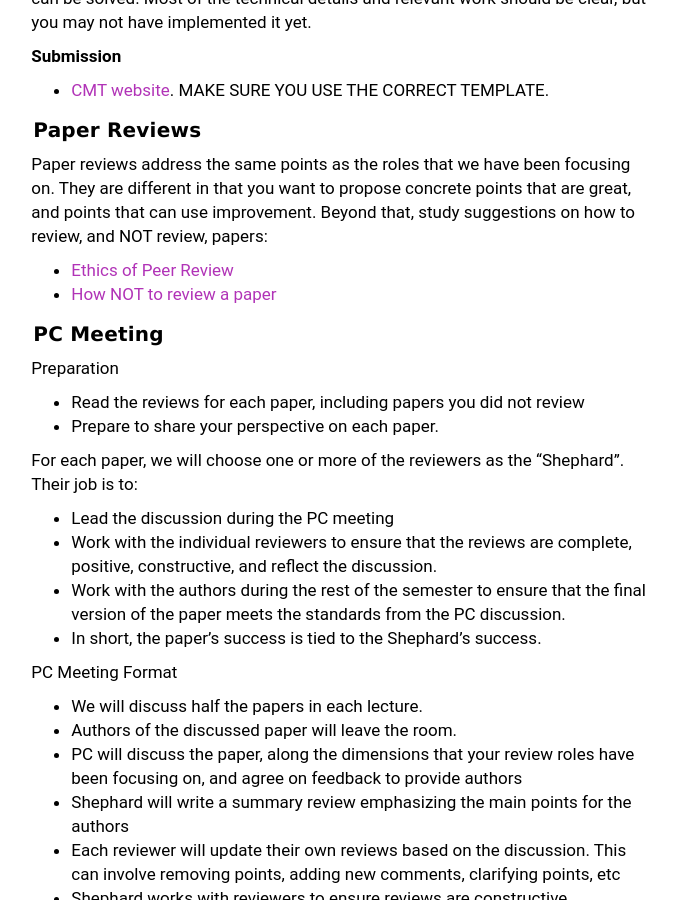
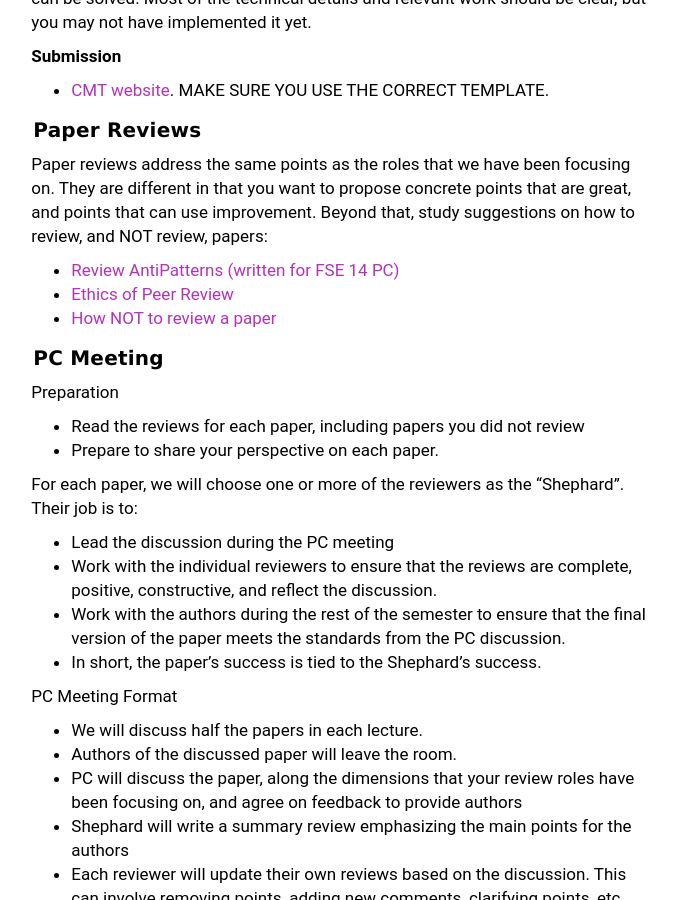
Before and after one commit to wzao1515/w6113.github.io, a Jekyll site: the page built from projects.md, in a window 1280 px wide and 900 px high, scrolled down 1979 px. Shown: the whole window, without its empty margins (293-970 px from the left). Built offline with Jekyll 4.4.1, drawn with Linux system fonts in a browser that asks for light colours.

Commit message:
updated website

```diff
--- a/projects.md
+++ b/projects.md
@@ -98,6 +98,7 @@ In short, I expect that you have a much clearer idea about the problem _and_ how
 
 Paper reviews address the same points as the roles that we have been focusing on.  They are different in that you want to propose concrete points that are great, and points that can use improvement.  Beyond that, study suggestions on how to review, and NOT review, papers:
 
+* [Review AntiPatterns (written for FSE 14 PC)](https://homes.cs.washington.edu/~mernst/advice/review-antipatterns-devanbu.txt)
 * [Ethics of Peer Review](https://ori.hhs.gov/sites/default/files/prethics.pdf)
 * [How NOT to review a paper](https://sigmodrecord.org/publications/sigmodRecord/0812/p100.open.cormode.pdf)
 
```
